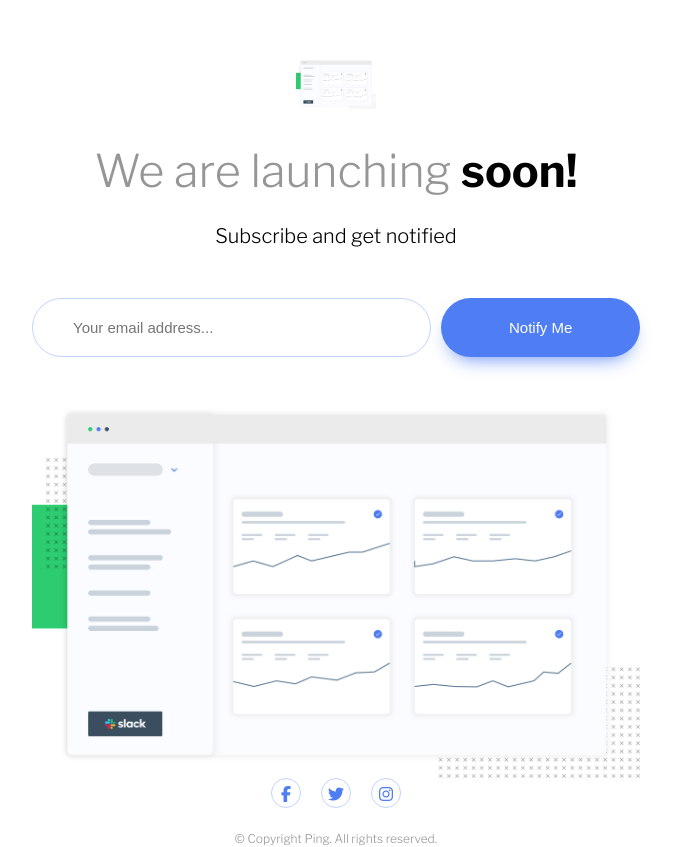
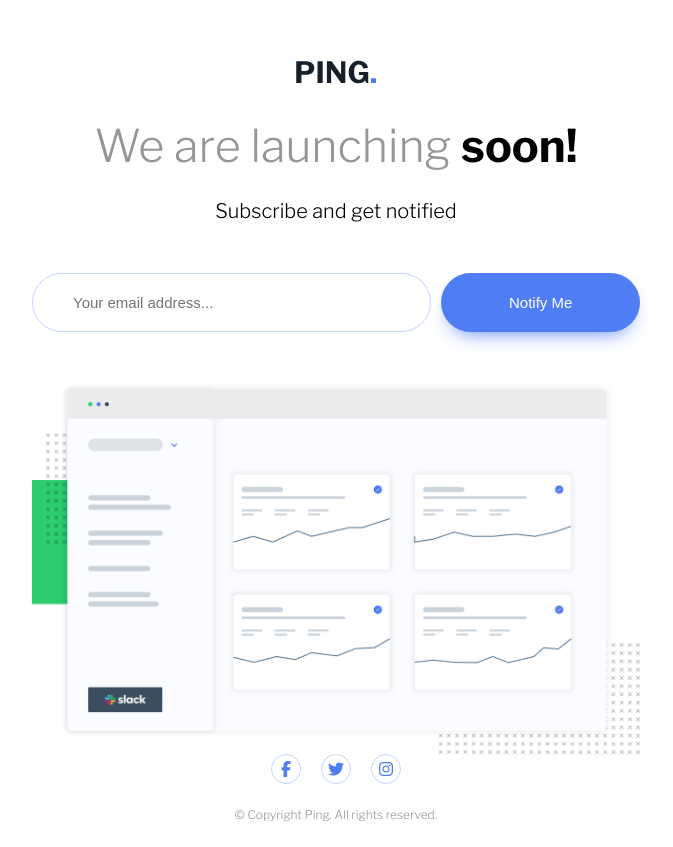
Before and after one commit to Suprefuner/ping-coming-soon, a plain HTML site: page index.html in a window 1280 px wide. Shown: the whole page, without its empty margins (304-977 px from the left). After the commit the page ends 823 px from the top, so only its background shows below. Drawn offline with nearby package versions, Linux system fonts and the light colour scheme.

Commit message:
change image link x3

```diff
--- a/index.html
+++ b/index.html
@@ -272,11 +272,7 @@
   <body>
     <main class="container">
       <div class="content">
-        <img
-          src="/images/illustration-dashboard.png"
-          alt="company logo"
-          class="logo"
-        />
+        <img src="./images/logo.svg" alt="company logo" class="logo" />
         <div class="text">
           <h1 class="text__heading heading-1">
             We are launching <span>soon!</span>
@@ -298,7 +294,7 @@
         </div>
         <div class="illustration">
           <img
-            src="/images/illustration-dashboard.png"
+            src="./images/illustration-dashboard.png"
             alt="dash board"
             class="illustration__img"
           />
```
